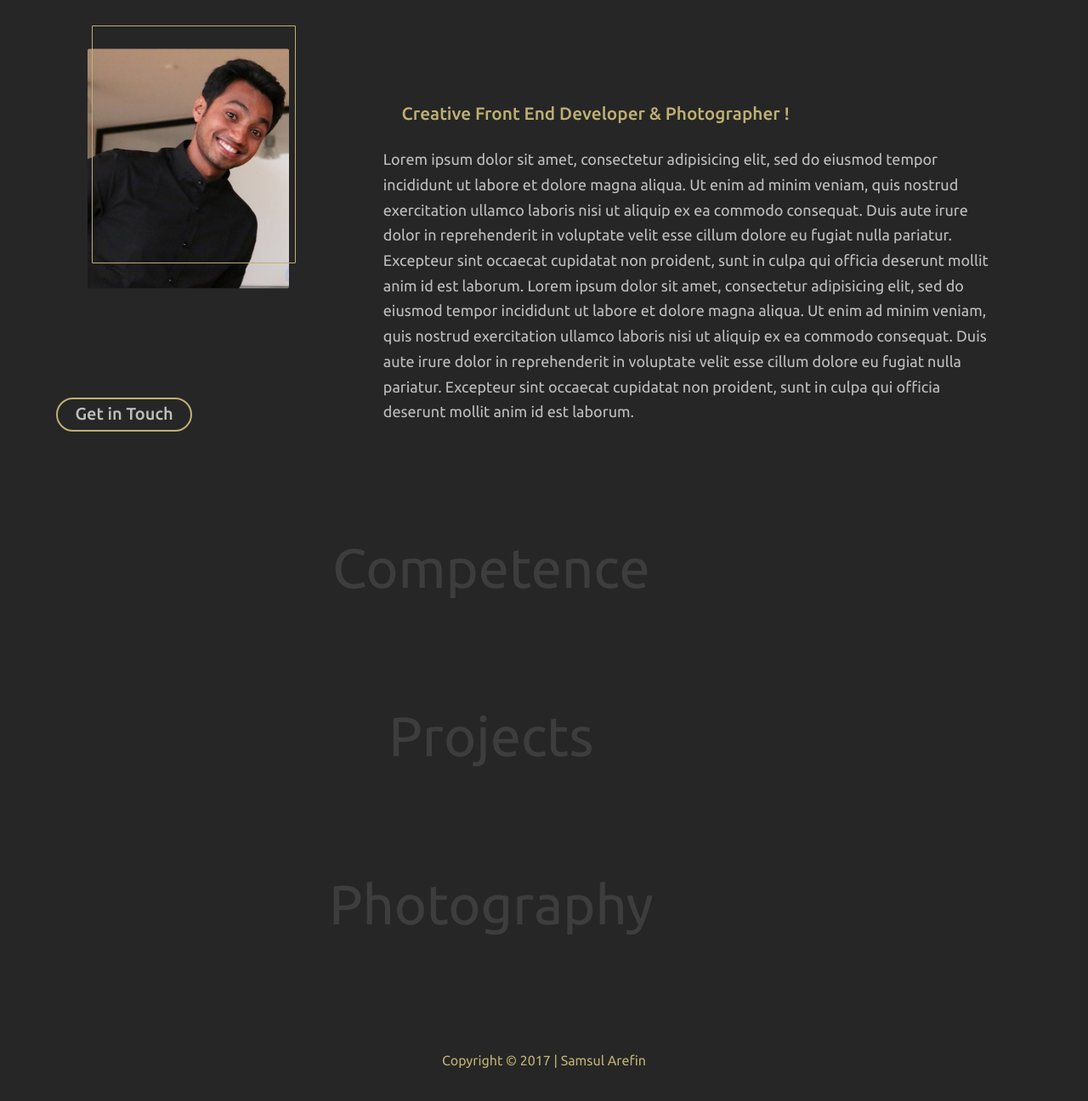
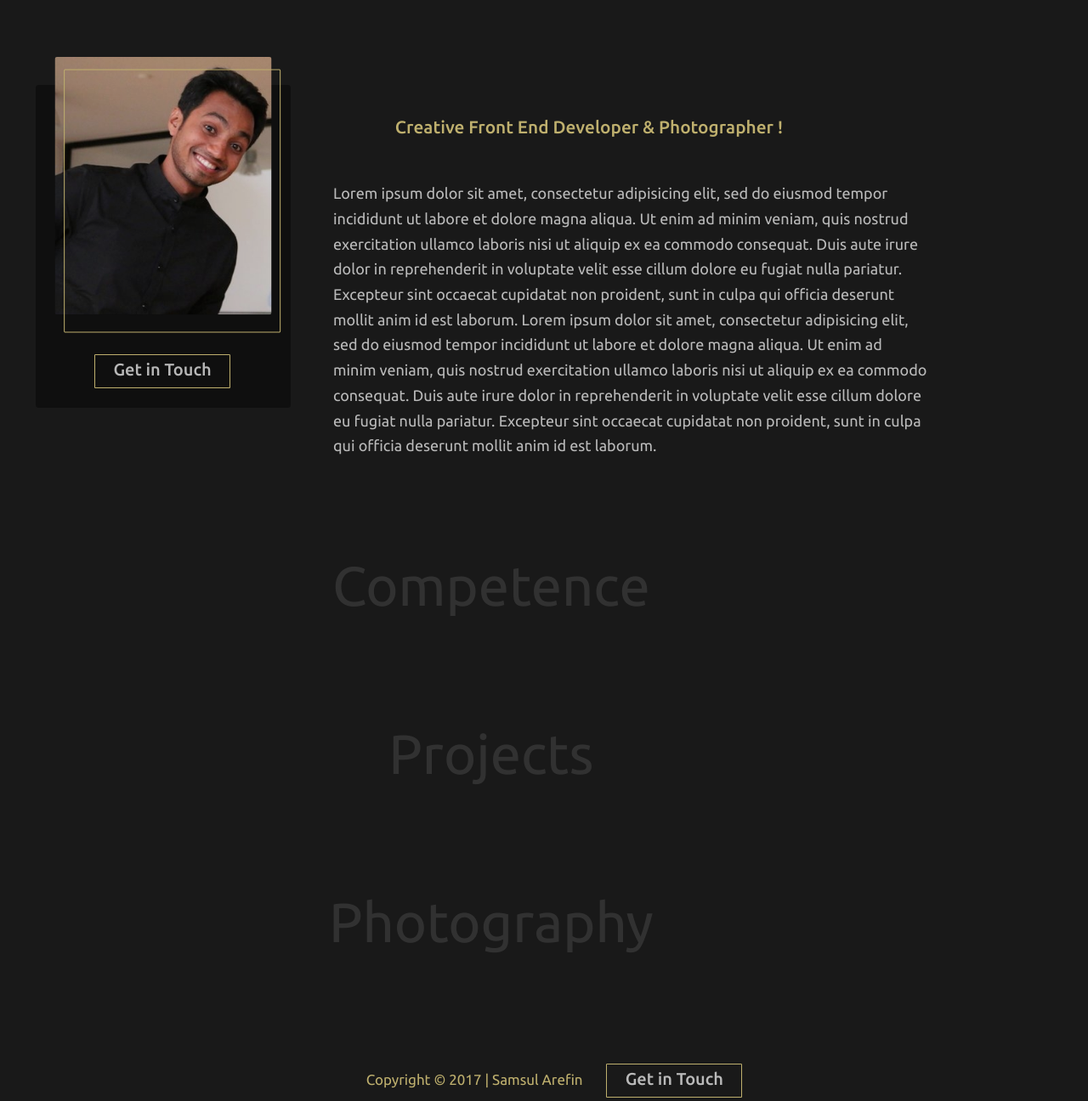
Before and after one commit to samsul003/samsularefin, a website built with webpack: page app/index.html in a window 1280 px wide. Shown: the part 250-1546 px from the top of the page at 85% size. Built offline with nearby package versions, Linux system fonts and the light colour scheme.

Commit message:
profile card created and styled, button and footer styled

```diff
--- a/app/assets/styles/base/_variables.css
+++ b/app/assets/styles/base/_variables.css
@@ -1,5 +1,6 @@
 $mainWhite:  rgba(255, 255, 255, 0.7);
-$mainBlack: rgba(0, 0, 0, 0.85);
+$mainBlack: rgba(0, 0, 0, 0.9);
+$mainLightBlack: rgba(0, 0, 0, 0.4);
 $mainGrey: #696969;
 $mainRed: #800000;
-$mainGold: rgb(191, 176, 115);
+$mainGold: rgb(191, 176, 110);
--- a/app/assets/styles/modules/_btn.css
+++ b/app/assets/styles/modules/_btn.css
@@ -1,6 +1,6 @@
 .btn {
-  position: relative;
   background-color: $mainGrey .1;
+  display: inline-block;
   color: $mainWhite;
   position: relative;
   font-size: 21px;
@@ -8,15 +8,22 @@
   text-decoration: none;
   text-align: center;
   padding: 0;
-  margin-left: 25px;
+  margin-top: -90px;
   display: block;
-  border: 2px solid $mainGold;
-  border-radius: 40px;
+  border: 1px solid $mainGold;
+  border-radius: 1%;
   top: 0;
-  left: 0;
-  transform: translateX(0);
-  transform-origin: 0 -410%;
+  left: 45px;
   transition: all .5s ease-out;
+
+  &--narrow {
+    padding: 0;
+    margin-top: 0;
+    display: inline-block;
+    top: 0;
+    left: 0;
+    transition: all .5s ease-out;
+  }
 
     &:hover {
       color: $mainBlack;
--- a/app/assets/styles/modules/_profile.css
+++ b/app/assets/styles/modules/_card.css
@@ -1,19 +1,28 @@
 /*showcase styles*/
-.profile {
+.card {
+  position: relative;
+  background-color: $mainLightBlack;
+  text-align: center;
+  border-radius: 1%;
   padding-bottom: 40px;
   margin-right: 50px;
-  width: 30%;
+  max-width: 300px;
+  max-height: 380px;
   float: left;
   @mixin clearfix;
 
   /*Styles for biography photo */
   &__photo {
-
+    width: 100%;
+    opacity: 0.9;
 
     @mixin atSmall {
       transition: all .3s ease-out;
     }
     @mixin atMedium {
+      width: 100%;
+      margin-left: 0;
+      margin-top: 30px;
       transition: all .3s ease-out;
     }
     @mixin atLarge {
@@ -28,12 +37,12 @@
   &__photo__frame {
     border: 1.5px solid $mainGold;
     border-radius: 0.5%;
-  	width: 240px;
-  	height: 280px;
-    display: block;
+  	width: 255px;
+  	height: 310px;
+    display: inline-block;
     position: absolute;
     top: 0;
     left: 0;
-    transform: translate(45%, 100%) scale(1);
+    transform: translate(13%, -6%);
   }
 }
--- a/app/assets/styles/modules/_figures.css
+++ b/app/assets/styles/modules/_figures.css
@@ -13,7 +13,7 @@
 }
 /*styles for circle*/
 .circle {
-	background: rgba($mainRed, .5);
+	background: $mainGold;
 	border-radius:50px;
 	/*box-shadow: 1px 1px 40px $mainRed;*/
 	width: 30px;
@@ -27,6 +27,6 @@
   position: absolute;
 	cursor: pointer;
 }
-/*.circle:hover {
+.circle:hover {
 	box-shadow: 1px 1px 40px $mainRed;
-}*/
+}
--- a/app/assets/styles/modules/_generic-content-container.css
+++ b/app/assets/styles/modules/_generic-content-container.css
@@ -1,5 +1,5 @@
 .generic-content-container {
-  width: 60%;
+  width: 700px;
   float: left;
   @mixin clearfix;
 
--- a/app/assets/styles/modules/_headline.css
+++ b/app/assets/styles/modules/_headline.css
@@ -1,6 +1,8 @@
 /*Styles for biography title */
 .headline {
   text-transform: capitalize;
+  text-align: center;
+  padding: 20px 10px;
   font-size: 20px;
   font-weight: 500;
   color: $mainGold;
--- a/app/assets/styles/modules/_site-footer.css
+++ b/app/assets/styles/modules/_site-footer.css
@@ -5,8 +5,9 @@
   left: 300px;
 
   &--text {
-    display: block;
+    display: inline-block;
     color: $mainGold;
+    font-size: 17px;
     font-weight: 400;
   }
 }
--- a/app/assets/styles/modules/_site-header.css
+++ b/app/assets/styles/modules/_site-header.css
@@ -36,6 +36,7 @@
   /*site header logo stamp*/
   &__logo {
     background-color: rgba($mainGrey, 1);
+    box-shadow: 0 4px 7px 0 rgba(0, 0, 0, 0.4);
     border-radius: 3%;
     color: $mainWhite;
     text-decoration: none;
--- a/app/assets/styles/styles.css
+++ b/app/assets/styles/styles.css
@@ -6,7 +6,7 @@
 @import "modules/_wrapper";
 @import "modules/_site-header";
 @import "modules/_page-section";
-@import "modules/_profile";
+@import "modules/_card";
 @import "modules/_headline";
 @import "modules/_section-title";
 @import "modules/_generic-content-container";
--- a/app/index.html
+++ b/app/index.html
@@ -42,11 +42,11 @@
     <div id="showcase" class="page-section">
       <div class="wrapper">
         <h1 class="section-title section-title--wide">Biography</h1>
-        <div class="profile">
-          <figure class="profile__photo">
+        <div class="card">
+          <figure class="card__photo">
             <img srcset="assets/images/samsul-hi-dpi.jpg">
           </figure>
-          <div class="profile__photo__frame"></div>
+          <div class="card__photo__frame"></div>
           <a href="#" class="btn open-modal">Get in Touch</a>
         </div>
         <div class="generic-content-container">
@@ -104,6 +104,7 @@
     <footer class="site-footer">
       <div class="wrapper">
         <p class="site-footer--text">Copyright &copy; 2017 | Samsul Arefin</p>
+        <a href="#" class="btn btn--narrow open-modal">Get in Touch</a>
       </div>
     </footer>
   </div>
--- a/app/temp/styles/styles.css
+++ b/app/temp/styles/styles.css
@@ -478,7 +478,7 @@ body {
   font-family: 'Ubuntu', sans-serif;
   font-weight: 400;
   color: rgba(255, 255, 255, 0.7);
-  background-color: rgba(0, 0, 0, 0.85);
+  background-color: rgba(0, 0, 0, 0.9);
   min-height: 100%;
   width: auto;
 }
@@ -546,19 +546,75 @@ img {
 /* loader animation */
 
 @-webkit-keyframes loader {
-    0%   {top: 0px;background: rgb(191, 176, 115);-webkit-transform: scale(0);transform: scale(0);}
-    25%  {top: 0px;background: rgba(255, 255, 255, 0.7);-webkit-transform: scale(.7);transform: scale(.7);}
-    50%  {top: 0px;background: #696969;-webkit-transform: scale(.2);transform: scale(.2);}
-    75%  {top: 0px;background: rgb(191, 176, 115);-webkit-transform: scale(.4);transform: scale(.4);}
-    100% {top: 0px;background: #696969;-webkit-transform: scale(1.2);transform: scale(1.2); opacity: .5; -webkit-transition: all .3s ease-out; transition: all .3s ease-out;}
+    0%   {
+      top: 0px;
+      background: rgb(191, 176, 110);
+      -webkit-transform: scale(0);
+              transform: scale(0);
+    }
+    25%  {
+      top: 0px;
+      background: rgba(255, 255, 255, 0.7);
+      -webkit-transform: scale(.7);
+              transform: scale(.7);
+    }
+    50%  {
+      top: 0px;
+      background: #696969;
+      -webkit-transform: scale(.2);
+              transform: scale(.2);
+    }
+    75%  {
+      top: 0px;
+      background: rgb(191, 176, 110);
+      -webkit-transform: scale(.4);
+              transform: scale(.4);
+    }
+    100% {
+      top: 0px;
+      background: #696969;
+      -webkit-transform: scale(1.2);
+              transform: scale(1.2);
+      opacity: .5;
+      -webkit-transition: all .3s ease-out;
+      transition: all .3s ease-out;
+    }
 }
 
 @keyframes loader {
-    0%   {top: 0px;background: rgb(191, 176, 115);-webkit-transform: scale(0);transform: scale(0);}
-    25%  {top: 0px;background: rgba(255, 255, 255, 0.7);-webkit-transform: scale(.7);transform: scale(.7);}
-    50%  {top: 0px;background: #696969;-webkit-transform: scale(.2);transform: scale(.2);}
-    75%  {top: 0px;background: rgb(191, 176, 115);-webkit-transform: scale(.4);transform: scale(.4);}
-    100% {top: 0px;background: #696969;-webkit-transform: scale(1.2);transform: scale(1.2); opacity: .5; -webkit-transition: all .3s ease-out; transition: all .3s ease-out;}
+    0%   {
+      top: 0px;
+      background: rgb(191, 176, 110);
+      -webkit-transform: scale(0);
+              transform: scale(0);
+    }
+    25%  {
+      top: 0px;
+      background: rgba(255, 255, 255, 0.7);
+      -webkit-transform: scale(.7);
+              transform: scale(.7);
+    }
+    50%  {
+      top: 0px;
+      background: #696969;
+      -webkit-transform: scale(.2);
+              transform: scale(.2);
+    }
+    75%  {
+      top: 0px;
+      background: rgb(191, 176, 110);
+      -webkit-transform: scale(.4);
+              transform: scale(.4);
+    }
+    100% {
+      top: 0px;
+      background: #696969;
+      -webkit-transform: scale(1.2);
+              transform: scale(1.2);
+      opacity: .5;
+      -webkit-transition: all .3s ease-out;
+      transition: all .3s ease-out;
+    }
 }
 
 .wrapper {
@@ -649,6 +705,7 @@ img {
 
 .site-header__logo {
   background-color: rgba(105,105,105, 1);
+  box-shadow: 0 4px 7px 0 rgba(0, 0, 0, 0.4);
   border-radius: 3%;
   color: rgba(255, 255, 255, 0.7);
   text-decoration: none;
@@ -785,14 +842,19 @@ img {
 
 /*showcase styles*/
 
-.profile {
+.card {
+  position: relative;
+  background-color: rgba(0, 0, 0, 0.4);
+  text-align: center;
+  border-radius: 1%;
   padding-bottom: 40px;
   margin-right: 50px;
-  width: 30%;
+  max-width: 300px;
+  max-height: 380px;
   float: left;
 }
 
-.profile::after, .profile::before {
+.card::after, .card::before {
   content: "";
   clear: both;
   display: table;
@@ -800,9 +862,14 @@ img {
 
 /*Styles for biography photo */
 
+.card__photo {
+  width: 100%;
+  opacity: 0.9;
+}
+
 @media (min-width: 530px) {
 
-  .profile__photo {
+  .card__photo {
     -webkit-transition: all .3s ease-out;
     transition: all .3s ease-out;
   }
@@ -810,7 +877,10 @@ img {
 
 @media (min-width: 768px) {
 
-  .profile__photo {
+  .card__photo {
+    width: 100%;
+    margin-left: 0;
+    margin-top: 30px;
     -webkit-transition: all .3s ease-out;
     transition: all .3s ease-out;
   }
@@ -818,7 +888,7 @@ img {
 
 @media (min-width: 1010px) {
 
-  .profile__photo {
+  .card__photo {
     top: -50%;
     left: 0;
     position: relative;
@@ -831,26 +901,28 @@ img {
 
 /*styles for box frame*/
 
-.profile__photo__frame {
-  border: 1.5px solid rgb(191, 176, 115);
+.card__photo__frame {
+  border: 1.5px solid rgb(191, 176, 110);
   border-radius: 0.5%;
-  width: 240px;
-  height: 280px;
-  display: block;
+  width: 255px;
+  height: 310px;
+  display: inline-block;
   position: absolute;
   top: 0;
   left: 0;
-  -webkit-transform: translate(45%, 100%) scale(1);
-          transform: translate(45%, 100%) scale(1);
+  -webkit-transform: translate(13%, -6%);
+          transform: translate(13%, -6%);
 }
 
 /*Styles for biography title */
 
 .headline {
   text-transform: capitalize;
+  text-align: center;
+  padding: 20px 10px;
   font-size: 20px;
   font-weight: 500;
-  color: rgb(191, 176, 115);
+  color: rgb(191, 176, 110);
   top: 0;
   left: 0;
   -webkit-transform: translateX(8%) scale(.8);
@@ -964,7 +1036,7 @@ img {
 }
 
 .generic-content-container {
-  width: 60%;
+  width: 700px;
   float: left;
 }
 
@@ -1005,7 +1077,7 @@ img {
 /*styles for circle*/
 
 .circle {
-	background: rgba(128,0,0, .5);
+	background: rgb(191, 176, 110);
 	border-radius:50px;
 	/*box-shadow: 1px 1px 40px $mainRed;*/
 	width: 30px;
@@ -1020,9 +1092,9 @@ img {
 	cursor: pointer;
 }
 
-/*.circle:hover {
-	box-shadow: 1px 1px 40px $mainRed;
-}*/
+.circle:hover {
+	box-shadow: 1px 1px 40px #800000;
+}
 
 .primary-nav {
   margin-top: 30px;
@@ -1105,8 +1177,8 @@ img {
 }
 
 .btn {
-  position: relative;
   background-color: #696969 .1;
+  display: inline-block;
   color: rgba(255, 255, 255, 0.7);
   position: relative;
   font-size: 21px;
@@ -1114,23 +1186,29 @@ img {
   text-decoration: none;
   text-align: center;
   padding: 0;
-  margin-left: 25px;
+  margin-top: -90px;
   display: block;
-  border: 2px solid rgb(191, 176, 115);
-  border-radius: 40px;
+  border: 1px solid rgb(191, 176, 110);
+  border-radius: 1%;
+  top: 0;
+  left: 45px;
+  -webkit-transition: all .5s ease-out;
+  transition: all .5s ease-out;
+}
+
+.btn--narrow {
+  padding: 0;
+  margin-top: 0;
+  display: inline-block;
   top: 0;
   left: 0;
-  -webkit-transform: translateX(0);
-          transform: translateX(0);
-  -webkit-transform-origin: 0 -410%;
-          transform-origin: 0 -410%;
   -webkit-transition: all .5s ease-out;
   transition: all .5s ease-out;
 }
 
 .btn:hover {
-  color: rgba(0, 0, 0, 0.85);
-  background-color: rgb(191, 176, 115);
+  color: rgba(0, 0, 0, 0.9);
+  background-color: rgb(191, 176, 110);
 }
 
 @media (min-width: 530px) {
@@ -1194,7 +1272,8 @@ img {
 }
 
 .site-footer--text {
-  display: block;
-  color: rgb(191, 176, 115);
+  display: inline-block;
+  color: rgb(191, 176, 110);
+  font-size: 17px;
   font-weight: 400;
 }
```
Also changed, not shown: app/assets/styles/modules/_loader.css (+27 -5 lines).
